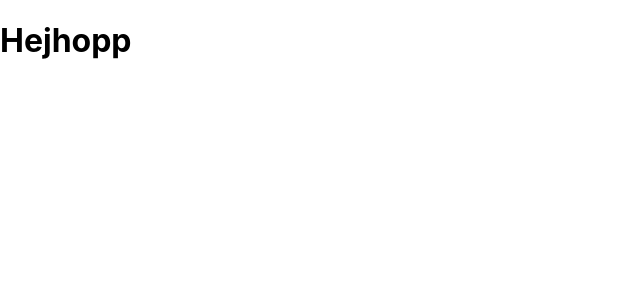
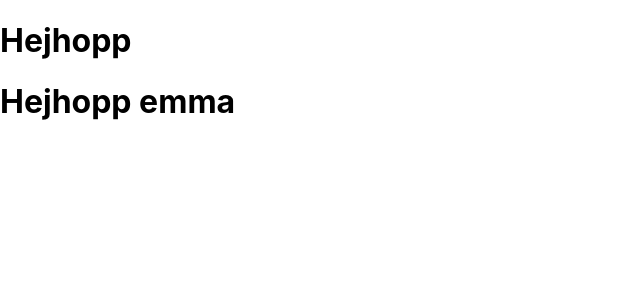
Before and after one commit to Cornelia-Hoppe/hp-group, a React (Create React App) app: page / in a window 1280 px wide. Shown: the top 300 px of the page, without its empty margins (0-640 px from the left). Built offline with nearby package versions, Linux system fonts and the light colour scheme.

Commit message:
First commit emma

```diff
--- a/src/App.js
+++ b/src/App.js
@@ -4,6 +4,7 @@ export default function App() {
   return (
     <div className="App">
       <h1>Hejhopp</h1>
+      <h1>Hejhopp emma</h1>
     </div>
   );
 }
```
